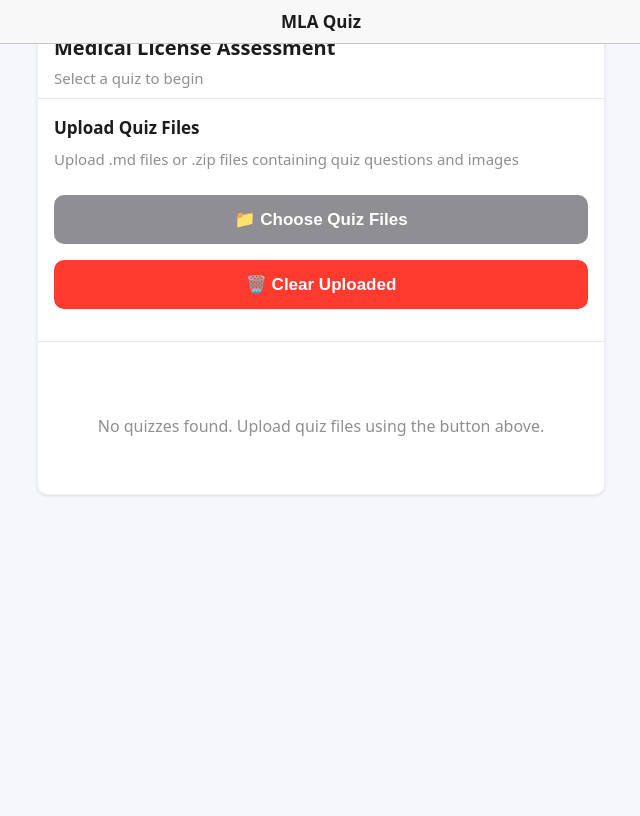
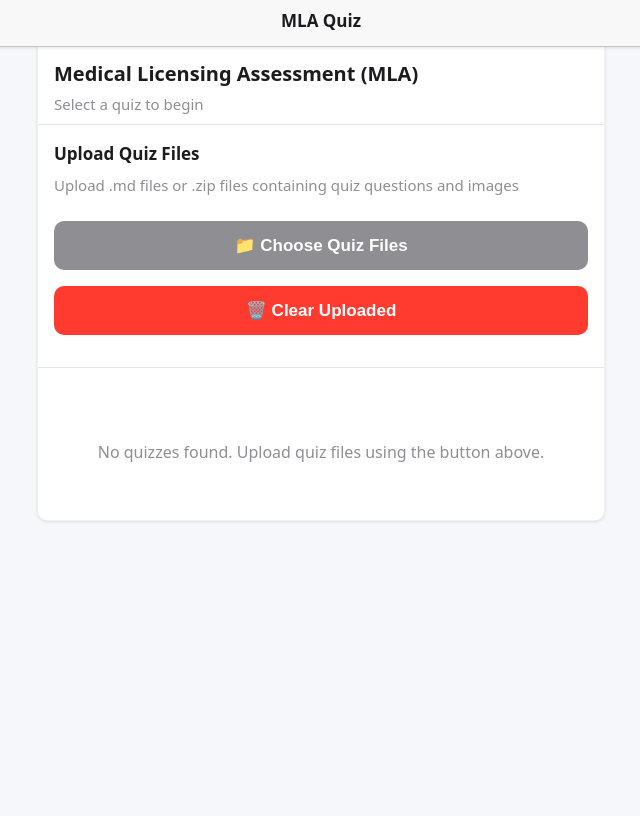
Before and after one commit to NKillough32/MLA-Quiz, a Flask app: page / in a window 1280 px wide. Shown: the whole page, without its empty margins (319-959 px from the left). After the commit the page ends 522 px from the top, so only its background shows below. Run offline with Flask 3, Linux system fonts and the light colour scheme; data that the repository does not hold is empty; some libraries are stand-ins or nearby versions.

Commit message:
Update index.html

```diff
--- a/templates/index.html
+++ b/templates/index.html
@@ -48,17 +48,17 @@
         .navbar {
             background: #f8f8f8;
             border-bottom: 0.5px solid #c6c6c8;
-            padding: 8px 16px;
+            padding: 12px 16px;
             position: fixed;
             top: 0;
             left: 0;
             right: 0;
             z-index: 1000;
-            height: 44px;
+            min-height: 44px;
             display: flex;
             align-items: center;
             justify-content: center;
-            padding-top: max(8px, env(safe-area-inset-top));
+            box-shadow: 0 1px 3px rgba(0, 0, 0, 0.1);
         }
 
         .navbar h1 {
@@ -93,7 +93,8 @@
         /* Content Container - legacy styles, minimal impact */
         .container {
             min-height: 100vh;
-            margin-top: 80px;
+            margin-top: 68px;
+            padding-top: 10px;
         }
 
         /* Page grid layout */
@@ -1030,8 +1031,8 @@
         <!-- Quiz Selection Screen -->
         <div id="quizSelection" class="screen active">
             <div class="card">
-                <div class="card-header">
-                    <h2 class="card-title">Medical License Assessment</h2>
+                <div class="card-header" style="padding-top: 32px;">
+                    <h2 class="card-title">Medical Licensing Assessment (MLA)</h2>
                     <p class="card-subtitle">Select a quiz to begin</p>
                 </div>
 
```
